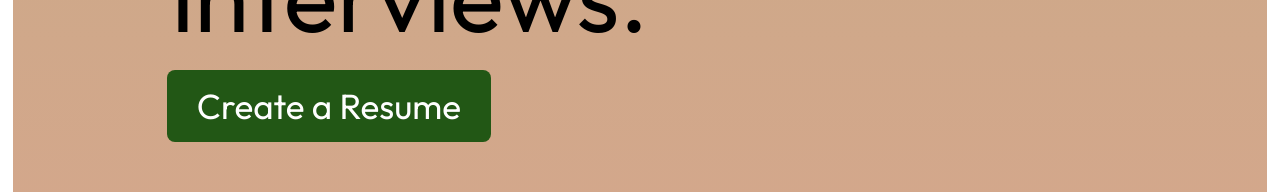
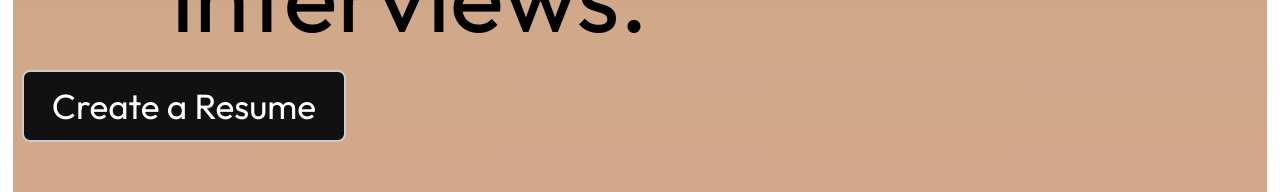
Before and after one commit to M-Aditya-11/resume_generator_app, a React (Vite) app in the folder frontend/: page / in a window 1280 px wide. Shown: the part 818-1010 px from the top of the page. Built offline with nearby package versions, Linux system fonts and the light colour scheme.

Commit message:
Refactor button styling in Header component to use light-border-btn class

```diff
--- a/frontend/src/components/Header/Header.css
+++ b/frontend/src/components/Header/Header.css
@@ -36,48 +36,46 @@
 .hero-bottom-image{
     width: 500px;
 }
-.shine-btn {
+.light-border-btn {
   position: relative;
-  margin-left: 145px;
   padding: 12px 28px;
-  border: 2px solid transparent;
-  background: #225715;
-  color: white;
   font-size: 35px;
+  color: #fff;
+  background: #111;
+  border: 2px solid #ccc;
   border-radius: 8px;
   cursor: pointer;
   overflow: hidden;
-  transition: color 0.5s ease;
+  transition: border-color 0.3s ease, box-shadow 0.3s ease;
 }
 
-.shine-btn::before {
+/* Subtle light glow effect */
+.light-border-btn::before {
   content: "";
   position: absolute;
   inset: 0;
   border-radius: inherit;
-  padding: 2px;
-  background: linear-gradient(45deg, #ff0080, #ff8c00, #40e0d0, #ff0080);
-  background-size: 300%;
-  -webkit-mask:
-    linear-gradient(#fff 0 0) content-box,
-    linear-gradient(#fff 0 0);
-  -webkit-mask-composite: xor;
-  mask-composite: exclude;
-  animation: border-shine 3s linear infinite;
+  border: 2px solid transparent;
+  background: linear-gradient(90deg, rgba(255,255,255,0.2), rgba(255,255,255,0.8), rgba(255,255,255,0.2));
+  background-size: 200% 200%;
   opacity: 0;
   transition: opacity 0.3s ease;
+  pointer-events: none;
+  animation: shine-move 2s linear infinite;
+  mask-composite: exclude;
 }
 
-.shine-btn:hover::before {
+/* Show glow on hover */
+.light-border-btn:hover::before {
   opacity: 1;
 }
 
-@keyframes border-shine {
-  0% { background-position: 0% 50%; }
-  50% { background-position: 100% 50%; }
-  100% { background-position: 0% 50%; }
+.light-border-btn:hover {
+  border-color: #fff;
+  box-shadow: 0 0 10px rgba(255,255,255,0.4);
 }
 
-.shine-btn:hover {
-  color: #f4efef;
+@keyframes shine-move {
+  0% { background-position: 0% 50%; }
+  100% { background-position: 200% 50%; }
 }
--- a/frontend/src/components/Header/Header.jsx
+++ b/frontend/src/components/Header/Header.jsx
@@ -15,7 +15,7 @@ const Header = () => {
                     <img src={assets.hero_image_top} alt="" className="hero-top-image" />
                 </div>
             </div>
-            <button className="shine-btn">Create a Resume</button>
+            <button className="light-border-btn">Create a Resume</button>
             <div className="hero-bottom">
                 <div className="hero-bottom-left-image">
                     <img src={assets.hero_image_bottom} alt="" className="hero-bottom-image" />
```
